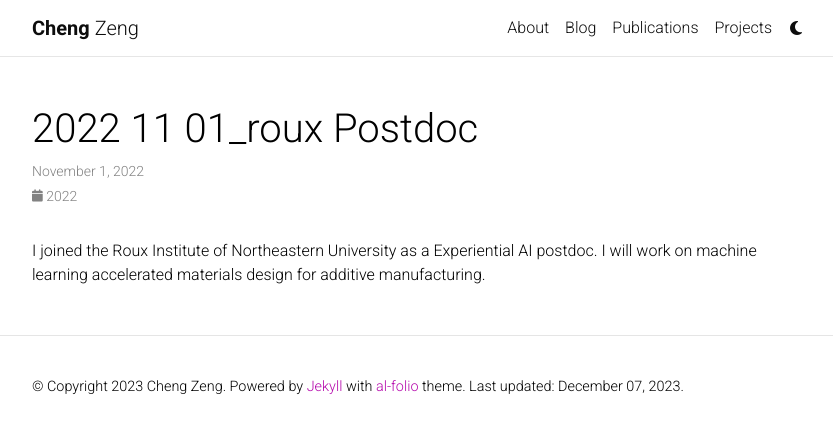
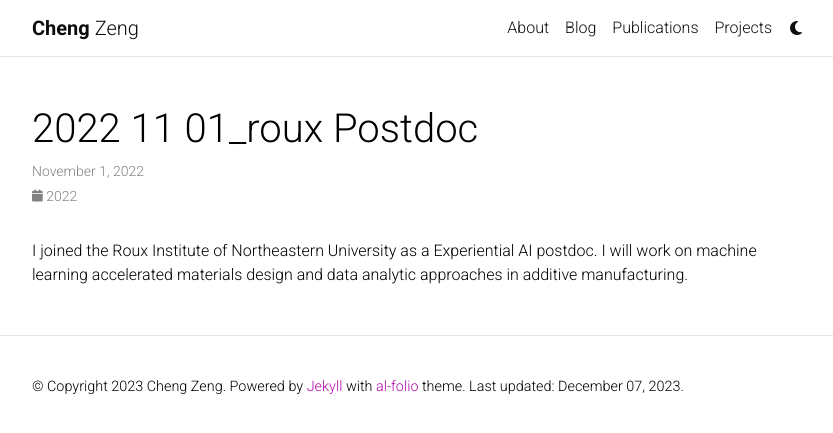
Before and after one commit to cengc13/website, a Jekyll site: the page built from _news/2022-11-01_Roux-Postdoc.md, in a window 1280 px wide. Shown: the top 433 px of the page, without its empty margins (223-1056 px from the left). Built offline with Jekyll 4.4.1, drawn with Linux system fonts in a browser that asks for light colours; comment, search, counter and statistics services are not loaded; a style sheet for code colours, icons or effects is not loaded.

Commit message:
add multiple news

```diff
--- a/_news/2022-11-01_Roux-Postdoc.md
+++ b/_news/2022-11-01_Roux-Postdoc.md
@@ -5,4 +5,4 @@
 related_posts: false
 ---
 
-I joined the Roux Institute of Northeastern University as a Experiential AI postdoc. I will work on machine learning accelerated materials design for additive manufacturing.
+I joined the Roux Institute of Northeastern University as a Experiential AI postdoc. I will work on machine learning accelerated materials design and data analytic approaches in additive manufacturing.
```
Also changed, not shown: _news/2022-07-26_PhD-defense.md (+1 -1 lines), _news/2023-01-11_workshop-talk.md (+1 -1 lines), _news/2023-05-23_icme2023.md (+1 -1 lines), _news/2023-11-27_m3_bpcs_poster.md (added, +8 -0 lines), _news/2023-12-07_nft_copt_phase_stability.md (added, +8 -0 lines).
